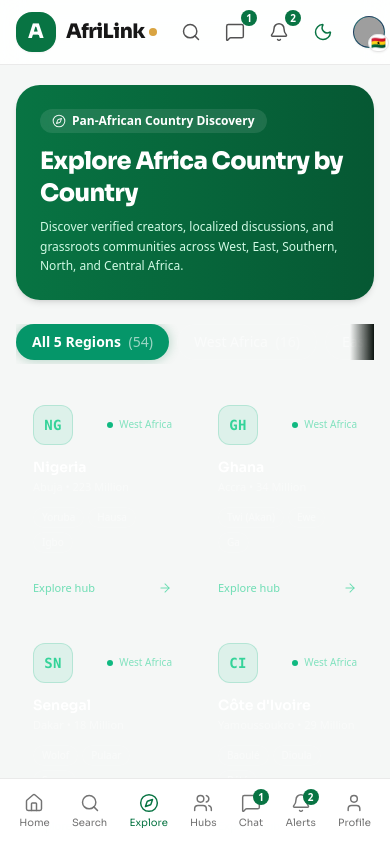
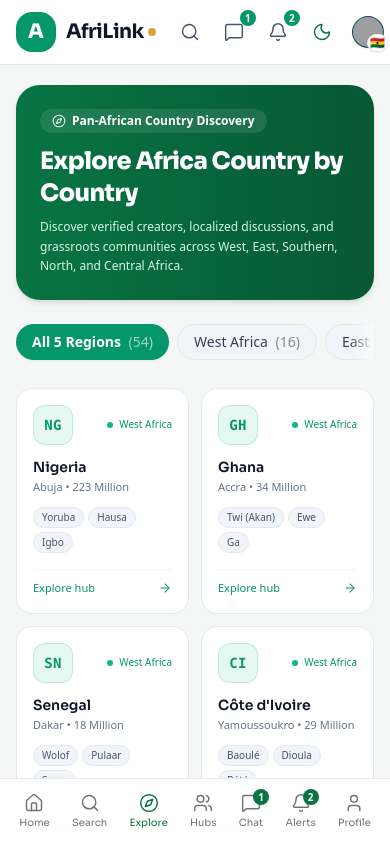
Before and after one commit to Afriab12/afrilink-frontend, a Next.js app: page /discover in a window 390 px wide. Shown: the top 842 px of the page. Built offline with nearby package versions, Linux system fonts and the light colour scheme; no server answers; grey boxes are pictures that could not be loaded.

Commit message:
fix: theme contrast pass for navbar dark mode and light mode text visibility

```diff
--- a/src/components/layout/Navbar.tsx
+++ b/src/components/layout/Navbar.tsx
@@ -51,21 +51,21 @@
 
   return (
     <>
-      <header className="sticky top-0 z-40 bg-white/90 dark:bg-surface-1/90 backdrop-blur-md border-b border-neutral-200/80 dark:border-white/[0.04] transition-colors">
+      <header className="sticky top-0 z-40 bg-white dark:bg-[#0F1A13] border-b border-slate-200 dark:border-white/10 transition-colors duration-200">
         <div className="max-w-7xl mx-auto px-4 sm:px-6 lg:px-8 h-16 flex items-center justify-between gap-4">
           {/* Logo & Brand */}
           <div className="flex items-center gap-6">
             <Link href="/" className="flex items-center gap-2.5 group">
-              <div className="w-10 h-10 rounded-2xl bg-[#087443] flex items-center justify-center text-white shadow-sm group-hover:scale-105 transition-transform duration-200">
+              <div className="w-10 h-10 rounded-2xl bg-emerald-600 text-white flex items-center justify-center shadow-sm group-hover:scale-105 transition-transform duration-200">
                 <span className="font-extrabold text-xl font-sora">A</span>
               </div>
               <div className="flex flex-col">
-                <span className="text-xl font-black text-neutral-900 dark:text-white tracking-tight font-sora flex items-center gap-1">
+                <span className="text-xl font-bold text-slate-900 dark:text-white tracking-tight font-sora flex items-center gap-1">
                   AfriLink
                   <span className="w-2 h-2 rounded-full bg-[#D9A441]" />
                 </span>
-                <span className="text-[9px] font-bold text-[#087443] tracking-widest uppercase -mt-1 hidden sm:block">
-                  Connected Africa
+                <span className="text-[9px] font-bold text-emerald-600 dark:text-emerald-400 tracking-widest uppercase -mt-1 hidden sm:block">
+                  CONNECTED AFRICA
                 </span>
               </div>
             </Link>
@@ -75,12 +75,12 @@
           <div className="flex-1 max-w-md hidden md:block">
             <button
               onClick={() => openSearch()}
-              className="w-full flex items-center justify-between px-4 py-2 bg-neutral-100 hover:bg-neutral-200/70 dark:bg-surface-0 dark:border-white/[0.04] dark:hover:border-[#087443] rounded-2xl text-xs transition-all duration-200 border border-transparent hover:border-neutral-300 focus:outline-none focus:ring-2 focus:ring-[#087443]"
+              className="w-full flex items-center justify-between px-4 py-2 bg-slate-100 dark:bg-white/5 border border-slate-200 dark:border-white/10 text-slate-900 dark:text-white placeholder:text-slate-400 dark:placeholder:text-white/40 rounded-2xl text-xs transition-all duration-200 focus:outline-none focus:ring-2 focus:ring-emerald-500"
               aria-label="Search AfriLink"
             >
               <div className="flex items-center gap-2.5">
-                <Search className="h-4 w-4 text-neutral-500 dark:text-neutral-400" strokeWidth={1.75} />
-                <span className="text-gray-600 dark:text-white/60 font-medium">Search African people, topics, countries...</span>
+                <Search className="h-4 w-4 text-slate-400 dark:text-white/40" strokeWidth={1.75} />
+                <span className="text-slate-400 dark:text-white/40 font-medium">Search African people, topics, countries...</span>
               </div>
               <ShortcutHint shortcut="⌘K" className="hidden lg:inline-flex" />
             </button>
@@ -91,7 +91,7 @@
             {/* Mobile Search Button */}
             <button
               onClick={() => openSearch()}
-              className="md:hidden p-2 rounded-full text-neutral-600 dark:text-white/60 hover:bg-slate-100 dark:hover:bg-surface-3 transition-all duration-200"
+              className="md:hidden p-2 rounded-full text-slate-600 dark:text-white/70 hover:text-slate-900 dark:hover:text-white hover:bg-slate-100 dark:hover:bg-white/5 transition-all duration-200"
               aria-label="Search"
             >
               <Search className="h-5 w-5" strokeWidth={1.75} />
@@ -102,8 +102,8 @@
               href="/discover"
               className={`p-2 rounded-full transition-all duration-200 relative hidden sm:flex ${
                 isDiscoverActive
-                  ? 'bg-emerald-50 dark:bg-surface-3 text-[#087443]'
-                  : 'text-neutral-600 dark:text-white/60 hover:bg-slate-100 dark:hover:bg-surface-3'
+                  ? 'bg-emerald-50 dark:bg-white/10 text-emerald-600 dark:text-emerald-400'
+                  : 'text-slate-600 dark:text-white/70 hover:text-slate-900 dark:hover:text-white hover:bg-slate-100 dark:hover:bg-white/5'
               }`}
               title="Explore Africa"
               aria-label="Explore Africa"
@@ -116,15 +116,15 @@
               href="/messages"
               className={`p-2 rounded-full transition-all duration-200 relative ${
                 isMessagesActive
-                  ? 'bg-emerald-50 dark:bg-surface-3 text-[#087443]'
-                  : 'text-neutral-600 dark:text-white/60 hover:bg-slate-100 dark:hover:bg-surface-3'
+                  ? 'bg-emerald-50 dark:bg-white/10 text-emerald-600 dark:text-emerald-400'
+                  : 'text-slate-600 dark:text-white/70 hover:text-slate-900 dark:hover:text-white hover:bg-slate-100 dark:hover:bg-white/5'
               }`}
               title="Messages"
               aria-label="Messages"
             >
               <MessageSquare className="h-5 w-5" strokeWidth={1.75} />
               {unreadMessagesCount > 0 && (
-                <span className="absolute -top-1 -right-1 flex h-4 min-w-4 items-center justify-center rounded-full bg-[#087443] px-1 text-[10px] font-bold text-white leading-none">
+                <span className="absolute -top-1 -right-1 flex h-4 min-w-4 items-center justify-center rounded-full bg-emerald-600 px-1 text-[10px] font-bold text-white leading-none">
                   {unreadMessagesCount}
                 </span>
               )}
@@ -135,22 +135,22 @@
               href="/notifications"
               className={`p-2 rounded-full transition-all duration-200 relative ${
                 isNotifsActive
-                  ? 'bg-emerald-50 dark:bg-surface-3 text-[#087443]'
-                  : 'text-neutral-600 dark:text-white/60 hover:bg-slate-100 dark:hover:bg-surface-3'
+                  ? 'bg-emerald-50 dark:bg-white/10 text-emerald-600 dark:text-emerald-400'
+                  : 'text-slate-600 dark:text-white/70 hover:text-slate-900 dark:hover:text-white hover:bg-slate-100 dark:hover:bg-white/5'
               }`}
               title="Notifications"
               aria-label="Notifications"
             >
               <Bell className="h-5 w-5" strokeWidth={1.75} />
               {unreadNotifsCount > 0 && (
-                <span className="absolute -top-1 -right-1 flex h-4 min-w-4 items-center justify-center rounded-full bg-[#087443] px-1 text-[10px] font-bold text-white leading-none">
+                <span className="absolute -top-1 -right-1 flex h-4 min-w-4 items-center justify-center rounded-full bg-emerald-600 px-1 text-[10px] font-bold text-white leading-none">
                   {unreadNotifsCount}
                 </span>
               )}
             </Link>
 
             {/* Afro-Futurist Dark / Light Mode Toggle */}
-            <ThemeToggle />
+            <ThemeToggle className="text-slate-600 dark:text-white/70 hover:text-slate-900 dark:hover:text-white hover:bg-slate-100 dark:hover:bg-white/5" />
 
             {/* Profile Avatar & Menu */}
             {currentUser && (
@@ -171,12 +171,12 @@
                 </button>
 
                 {isUserMenuOpen && (
-                  <div className="absolute right-0 mt-2 w-56 bg-white dark:bg-surface-4 rounded-3xl shadow-2xl border border-neutral-200 dark:border-white/[0.08] p-2 z-50 animate-in fade-in zoom-in-95 duration-100">
-                    <div className="px-3 py-2 border-b border-neutral-100 dark:border-white/[0.08] mb-1">
-                      <p className="font-bold text-xs text-neutral-900 dark:text-white/90 truncate">
+                  <div className="absolute right-0 mt-2 w-56 bg-white dark:bg-surface-4 rounded-3xl shadow-2xl border border-slate-200 dark:border-white/[0.08] p-2 z-50 animate-in fade-in zoom-in-95 duration-100">
+                    <div className="px-3 py-2 border-b border-slate-100 dark:border-white/[0.08] mb-1">
+                      <p className="font-bold text-xs text-slate-900 dark:text-white/90 truncate">
                         {currentUser.fullName}
                       </p>
-                      <p className="text-[10px] text-neutral-400 dark:text-white/35 truncate">
+                      <p className="text-[10px] text-slate-500 dark:text-white/35 truncate">
                         @{currentUser.username} • {currentUser.country}
                       </p>
                     </div>
@@ -184,7 +184,7 @@
                     <Link
                       href={`/profile/${currentUser.username}`}
                       onClick={() => setIsUserMenuOpen(false)}
-                      className="flex items-center gap-2 px-3 py-2 text-xs font-semibold text-neutral-700 dark:text-white/60 hover:bg-neutral-100 dark:hover:bg-surface-3 rounded-xl transition-all duration-200"
+                      className="flex items-center gap-2 px-3 py-2 text-xs font-semibold text-slate-700 dark:text-white/60 hover:bg-slate-100 dark:hover:bg-surface-3 rounded-xl transition-all duration-200"
                     >
                       <User className="h-4 w-4" strokeWidth={1.75} /> My Profile
                     </Link>
@@ -192,7 +192,7 @@
                     <Link
                       href="/settings"
                       onClick={() => setIsUserMenuOpen(false)}
-                      className="flex items-center gap-2 px-3 py-2 text-xs font-semibold text-neutral-700 dark:text-white/60 hover:bg-neutral-100 dark:hover:bg-surface-3 rounded-xl transition-all duration-200"
+                      className="flex items-center gap-2 px-3 py-2 text-xs font-semibold text-slate-700 dark:text-white/60 hover:bg-slate-100 dark:hover:bg-surface-3 rounded-xl transition-all duration-200"
                     >
                       <Settings className="h-4 w-4" strokeWidth={1.75} /> Settings & Privacy
                     </Link>
@@ -201,13 +201,13 @@
                       <Link
                         href="/admin"
                         onClick={() => setIsUserMenuOpen(false)}
-                        className="flex items-center gap-2 px-3 py-2 text-xs font-semibold text-[#087443] dark:text-[#0e9357] hover:bg-emerald-50 dark:hover:bg-surface-3 rounded-xl transition-all duration-200"
+                        className="flex items-center gap-2 px-3 py-2 text-xs font-semibold text-emerald-600 dark:text-emerald-400 hover:bg-emerald-50 dark:hover:bg-surface-3 rounded-xl transition-all duration-200"
                       >
                         <ShieldAlert className="h-4 w-4" strokeWidth={1.75} /> Trust & Admin Ops
                       </Link>
                     )}
 
-                    <div className="my-1 border-t border-neutral-100 dark:border-white/[0.08]" />
+                    <div className="my-1 border-t border-slate-100 dark:border-white/[0.08]" />
 
                     <button
                       onClick={handleLogout}
--- a/src/components/theme/ThemeToggle.tsx
+++ b/src/components/theme/ThemeToggle.tsx
@@ -45,7 +45,7 @@
       <button
         type="button"
         onClick={toggleTheme}
-        className={`p-2 rounded-full hover:bg-slate-100 dark:hover:bg-surface-3 transition-all duration-200 text-neutral-600 dark:text-white/60 ${className}`}
+        className={`p-2 rounded-full text-slate-600 dark:text-white/70 hover:text-slate-900 dark:hover:text-white hover:bg-slate-100 dark:hover:bg-white/5 transition-all duration-200 ${className}`}
         aria-label={isDark ? 'Switch to light mode' : 'Switch to Afro-Futurist dark mode'}
         title={isDark ? 'Switch to light mode' : 'Switch to Afro-Futurist dark mode'}
       >
--- a/src/features/countries/CountryCard.tsx
+++ b/src/features/countries/CountryCard.tsx
@@ -15,7 +15,7 @@
   return (
     <Link
       href={`/discover/${country.code.toLowerCase()}`}
-      className="group rounded-2xl p-4 bg-white/[0.03] border border-white/[0.06] hover:bg-white/[0.05] hover:border-white/[0.10] hover:-translate-y-[2px] transition duration-200 flex flex-col justify-between"
+      className="group rounded-2xl p-4 bg-white dark:bg-white/[0.03] border border-slate-200 dark:border-white/[0.06] hover:border-slate-300 dark:hover:border-white/20 hover:-translate-y-[2px] transition duration-200 flex flex-col justify-between"
     >
       <div>
         {/* Top Header: 40x40 Typographic Badge + Active Count Indicator */}
@@ -25,13 +25,13 @@
             data-testid={`country-badge-${isoCode}`}
             className="h-10 w-10 rounded-xl bg-emerald-500/10 flex items-center justify-center flex-shrink-0 select-none border border-emerald-500/20"
           >
-            <span className="text-sm font-bold tracking-wide text-emerald-400 font-mono">
+            <span className="text-sm font-bold tracking-wide text-emerald-600 dark:text-emerald-400 font-mono">
               {isoCode}
             </span>
           </div>
 
           {/* Active indicator with pulse dot */}
-          <div className="flex items-center gap-1.5 text-[10px] text-emerald-400/60 font-medium select-none">
+          <div className="flex items-center gap-1.5 text-[10px] text-emerald-600 dark:text-emerald-400/60 font-medium select-none">
             <span className="relative flex h-1.5 w-1.5">
               <span className="animate-ping motion-reduce:animate-none absolute inline-flex h-full w-full rounded-full bg-emerald-400 opacity-75" />
               <span className="relative inline-flex rounded-full h-1.5 w-1.5 bg-emerald-500" />
@@ -40,22 +40,23 @@
           </div>
         </div>
 
-        {/* Country Name (text-sm font-semibold text-white mt-3) */}
-        <h3 className="text-sm font-semibold text-white mt-3 truncate group-hover:text-emerald-400 transition-colors font-sora">
+        {/* Country Name (text-slate-900 dark:text-white font-semibold) */}
+        <h3 className="text-sm font-semibold text-slate-900 dark:text-white mt-3 truncate group-hover:text-emerald-600 dark:group-hover:text-emerald-400 transition-colors font-sora">
           {country.name}
         </h3>
 
-        <p className="text-[11px] text-white/40 mt-0.5 truncate">
+        {/* Capital & Population subtext (text-slate-500 dark:text-white/40) */}
+        <p className="text-[11px] text-slate-500 dark:text-white/40 mt-0.5 truncate">
           {country.capital} • {country.population}
         </p>
 
-        {/* Language tags (text-[10px] px-2 py-0.5 rounded-full bg-white/[0.04] text-white/40 border border-white/[0.06]) */}
+        {/* Language tags (bg-slate-100 dark:bg-white/[0.04] text-slate-600 dark:text-white/50 border border-slate-200 dark:border-white/[0.06]) */}
         {country.majorLanguages && country.majorLanguages.length > 0 && (
           <div className="flex flex-wrap gap-1 mt-3">
             {country.majorLanguages.slice(0, 3).map((lang) => (
               <span
                 key={lang}
-                className="text-[10px] px-2 py-0.5 rounded-full bg-white/[0.04] text-white/40 border border-white/[0.06] font-medium truncate max-w-[100px]"
+                className="text-[10px] px-2 py-0.5 rounded-full bg-slate-100 dark:bg-white/[0.04] text-slate-600 dark:text-white/50 border border-slate-200 dark:border-white/[0.06] font-medium truncate max-w-[100px]"
               >
                 {lang}
               </span>
@@ -65,7 +66,7 @@
       </div>
 
       {/* Footer Explore Affordance */}
-      <div className="mt-4 pt-2.5 border-t border-white/[0.04] flex items-center justify-between text-[11px] text-emerald-400/70 font-medium">
+      <div className="mt-4 pt-2.5 border-t border-slate-100 dark:border-white/[0.04] flex items-center justify-between text-[11px] text-emerald-600 dark:text-emerald-400 font-medium">
         <span>Explore hub</span>
         <ArrowRight className="h-3.5 w-3.5 group-hover:translate-x-0.5 transition-transform" strokeWidth={1.75} />
       </div>
--- a/src/features/countries/CountryExplorer.tsx
+++ b/src/features/countries/CountryExplorer.tsx
@@ -6,6 +6,8 @@
 import { AfricanRegion } from '@/types';
 import { Compass } from 'lucide-react';
 import { CountryCardSkeleton, useMinimumLoading } from '@/components/ui/skeleton';
+
+import { RegionTrack } from './RegionTrack';
 
 interface CountryExplorerProps {
   isLoading?: boolean;
@@ -39,54 +41,10 @@
       </div>
 
       {/* Regional Navigation Track */}
-      <div className="relative">
-        <div
-          data-testid="region-track"
-          className="flex items-center gap-2 overflow-x-auto no-scrollbar scroll-smooth [scroll-snap-type:x_mandatory] pb-1 pr-8"
-        >
-          {/* All 5 Regions Tab */}
-          <button
-            type="button"
-            data-testid="region-tab-all"
-            onClick={() => setSelectedRegion('All')}
-            className={`h-9 px-4 rounded-full text-sm font-medium whitespace-nowrap flex-shrink-0 [scroll-snap-align:start] transition-all duration-200 ${
-              selectedRegion === 'All'
-                ? 'bg-emerald-600 text-white font-semibold shadow-[0_0_12px_rgba(8,116,67,0.3)]'
-                : 'bg-white/5 border border-white/[0.08] text-white/50 hover:bg-white/[0.08] hover:text-white/70'
-            }`}
-          >
-            All 5 Regions <span className="opacity-60 ml-1 font-normal">({AFRICAN_COUNTRIES.length})</span>
-          </button>
-
-          {/* Regional Tabs in strict geographical order */}
-          {AFRICAN_REGIONS.map((region) => {
-            const regionCount = AFRICAN_COUNTRIES.filter((c) => c.region === region).length;
-            const isActive = selectedRegion === region;
-
-            return (
-              <button
-                key={region}
-                type="button"
-                data-testid={`region-tab-${region.toLowerCase().replace(/\s+/g, '-')}`}
-                onClick={() => setSelectedRegion(region)}
-                className={`h-9 px-4 rounded-full text-sm font-medium whitespace-nowrap flex-shrink-0 [scroll-snap-align:start] transition-all duration-200 ${
-                  isActive
-                    ? 'bg-emerald-600 text-white font-semibold shadow-[0_0_12px_rgba(8,116,67,0.3)]'
-                    : 'bg-white/5 border border-white/[0.08] text-white/50 hover:bg-white/[0.08] hover:text-white/70'
-                }`}
-              >
-                {region} <span className="opacity-60 ml-1 font-normal">({regionCount})</span>
-              </button>
-            );
-          })}
-        </div>
-
-        {/* Trailing 24px gradient mask signalling overflow (w-6 = 24px) */}
-        <div
-          aria-hidden="true"
-          className="pointer-events-none absolute right-0 top-0 bottom-1 w-6 bg-gradient-to-l from-[#0B130E] dark:from-surface-0 to-transparent"
-        />
-      </div>
+      <RegionTrack
+        selectedRegion={selectedRegion}
+        onSelectRegion={setSelectedRegion}
+      />
 
       {/* Country Cards Grid: 2 cols mobile | 3 cols tablet | 4 cols desktop; gap-3 */}
       <div className="grid grid-cols-2 md:grid-cols-3 lg:grid-cols-4 gap-3">
--- /dev/null
+++ b/src/features/countries/RegionTrack.tsx
@@ -0,0 +1,70 @@
+'use client';
+
+import React from 'react';
+import { AFRICAN_COUNTRIES, AFRICAN_REGIONS } from '@/utils/countryData';
+import { AfricanRegion } from '@/types';
+
+export interface RegionTrackProps {
+  selectedRegion: AfricanRegion | 'All';
+  onSelectRegion: (region: AfricanRegion | 'All') => void;
+  className?: string;
+}
+
+export const RegionTrack: React.FC<RegionTrackProps> = ({
+  selectedRegion,
+  onSelectRegion,
+  className = '',
+}) => {
+  return (
+    <div className={`relative ${className}`}>
+      <div
+        data-testid="region-track"
+        className="flex items-center gap-2 overflow-x-auto no-scrollbar scroll-smooth [scroll-snap-type:x_mandatory] pb-1 pr-8"
+      >
+        {/* All 5 Regions Tab */}
+        <button
+          type="button"
+          data-testid="region-tab-all"
+          onClick={() => onSelectRegion('All')}
+          className={`h-9 px-4 rounded-full text-sm font-medium whitespace-nowrap flex-shrink-0 [scroll-snap-align:start] transition-all duration-200 ${
+            selectedRegion === 'All'
+              ? 'bg-emerald-600 text-white font-semibold shadow-sm'
+              : 'bg-slate-100 dark:bg-white/5 border border-slate-200 dark:border-white/8 text-slate-700 dark:text-white/50 hover:bg-slate-200 dark:hover:bg-white/10'
+          }`}
+        >
+          All 5 Regions <span className="opacity-60 ml-1 font-normal">({AFRICAN_COUNTRIES.length})</span>
+        </button>
+
+        {/* Regional Tabs in strict geographical order */}
+        {AFRICAN_REGIONS.map((region) => {
+          const regionCount = AFRICAN_COUNTRIES.filter((c) => c.region === region).length;
+          const isActive = selectedRegion === region;
+
+          return (
+            <button
+              key={region}
+              type="button"
+              data-testid={`region-tab-${region.toLowerCase().replace(/\s+/g, '-')}`}
+              onClick={() => onSelectRegion(region)}
+              className={`h-9 px-4 rounded-full text-sm font-medium whitespace-nowrap flex-shrink-0 [scroll-snap-align:start] transition-all duration-200 ${
+                isActive
+                  ? 'bg-emerald-600 text-white font-semibold shadow-sm'
+                  : 'bg-slate-100 dark:bg-white/5 border border-slate-200 dark:border-white/8 text-slate-700 dark:text-white/50 hover:bg-slate-200 dark:hover:bg-white/10'
+              }`}
+            >
+              {region} <span className="opacity-60 ml-1 font-normal">({regionCount})</span>
+            </button>
+          );
+        })}
+      </div>
+
+      {/* Trailing 24px gradient mask signalling overflow (w-6 = 24px) */}
+      <div
+        aria-hidden="true"
+        className="pointer-events-none absolute right-0 top-0 bottom-1 w-6 bg-gradient-to-l from-slate-50 dark:from-[#0B130E] to-transparent"
+      />
+    </div>
+  );
+};
+
+export default RegionTrack;
--- a/src/lib/connect-utils.ts
+++ b/src/lib/connect-utils.ts
@@ -61,7 +61,7 @@
   if (isFollowing) {
     return {
       label: isHovered ? 'Unfollow' : 'Following',
-      className: `${base} bg-transparent border border-white/15 text-white/50 hover:border-red-500/50 hover:text-red-400 hover:bg-red-500/5`,
+      className: `${base} bg-slate-100 dark:bg-transparent border border-slate-300 dark:border-white/15 text-slate-700 dark:text-white/60 hover:border-red-500/50 hover:text-red-500 dark:hover:text-red-400 hover:bg-red-50 dark:hover:bg-red-500/5`,
       variant: 'following',
     };
   }
```
Also changed, not shown: src/components/layout/RightSidebar.tsx (+25 -25 lines), src/features/connect/ConnectRow.tsx (+6 -6 lines), 2 other files (tests, documents, lock files or other folders).
